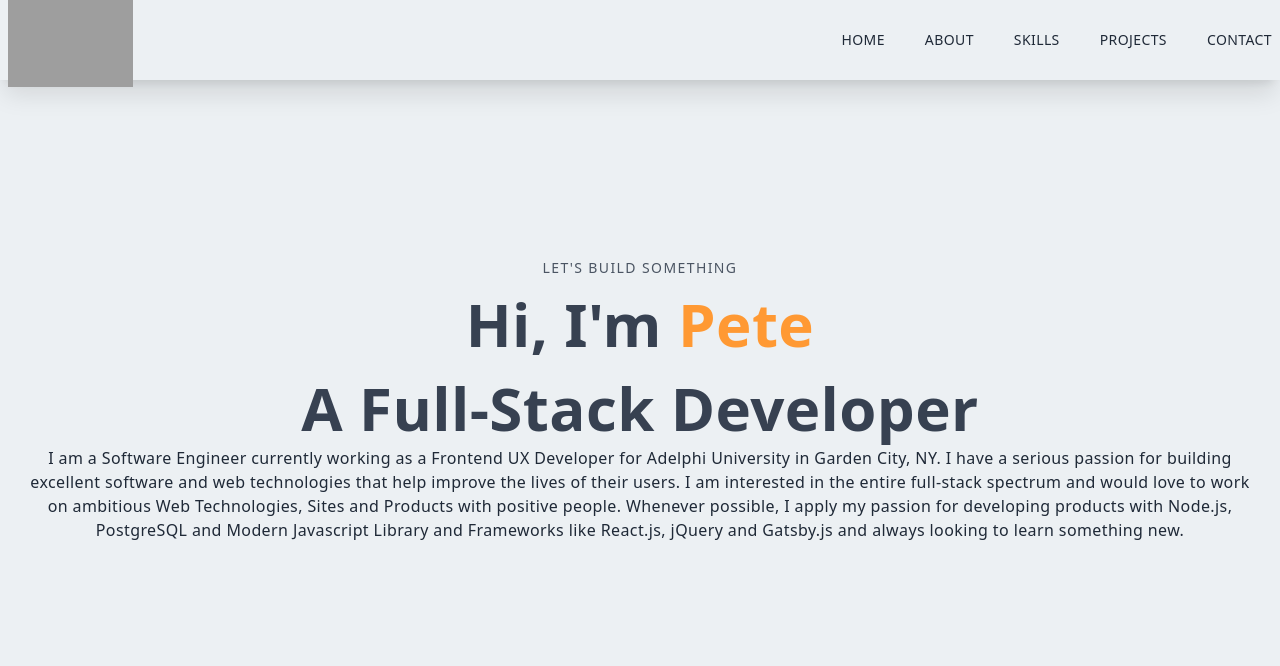
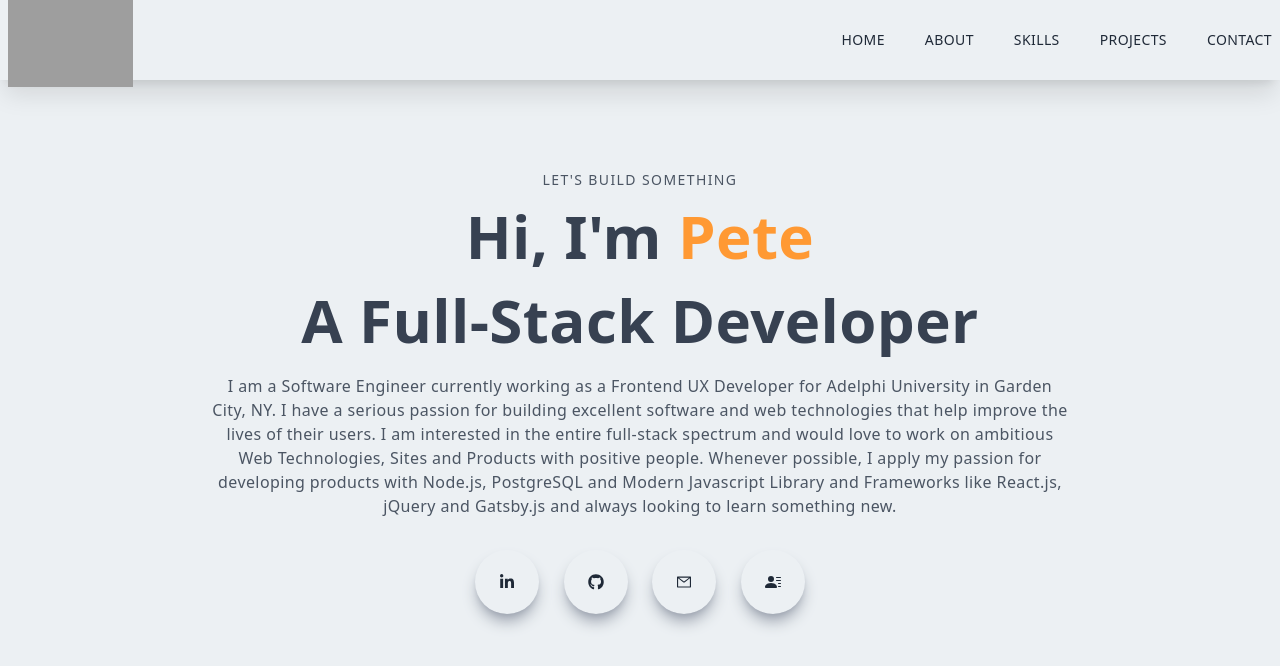
Before and after one commit to Pete-Sekesan/nextjs-portfolio-2023, a Next.js app: page / in a window 1280 px wide. Shown: the top 666 px of the page. Built offline with nearby package versions, Linux system fonts and the light colour scheme; grey boxes are pictures that could not be loaded.

Commit message:
Main component built out

```diff
--- a/components/Main.jsx
+++ b/components/Main.jsx
@@ -1,4 +1,7 @@
 import React from 'react'
+import { AiOutlineMail } from 'react-icons/ai'
+import { BsFillPersonLinesFill } from 'react-icons/bs'
+import { FaGithub, FaLinkedinIn } from 'react-icons/fa'
 
 function Main() {
   return (
@@ -8,10 +11,25 @@ function Main() {
                   <p className='uppercase text-sm tracking-widest text-gray-600'> Let's Build Something</p>
                   <h1 className='py-4 text-gray-700'> Hi, I'm <span className='text-[#ff9933]' >Pete</span></h1>
                   <h1 className='py-2 text-gray-700'>A Full-Stack Developer</h1>
-                  <p>I am a Software Engineer currently working as a Frontend UX Developer for Adelphi University in Garden City, NY.
+                  <p className='py-4 text-gray-600 max-w-[70%] m-auto'>I am a Software Engineer currently working as a Frontend UX Developer for Adelphi University in Garden City, NY.
                     I have a serious passion for building excellent software and web technologies that help improve the lives of their users.
                     I am interested in the entire full-stack spectrum and would love to work on ambitious Web Technologies, Sites and Products with positive people.
-                    Whenever possible, I apply my passion for developing products with Node.js, PostgreSQL and Modern Javascript Library and Frameworks  like React.js, jQuery and Gatsby.js  and always looking to learn something new.</p>
+                      Whenever possible, I apply my passion for developing products with Node.js, PostgreSQL and Modern Javascript Library and Frameworks  like React.js, jQuery and Gatsby.js  and always looking to learn something new.
+                  </p>
+                  <div className='flex items-center justify-between max-w-[330px] m-auto py-4'>
+                      <div className='rounded-full shadow-lg shadow-gray-400 p-6 cursor-pointer hover:scale-110 ease-in duration-300'>
+                          <FaLinkedinIn/>
+                      </div>
+                      <div className='rounded-full shadow-lg shadow-gray-400 p-6 cursor-pointer hover:scale-110 ease-in duration-300'>
+                          <FaGithub/>
+                      </div>
+                      <div className='rounded-full shadow-lg shadow-gray-400 p-6 cursor-pointer hover:scale-110 ease-in duration-300'>
+                          <AiOutlineMail/>
+                      </div>
+                      <div className='rounded-full shadow-lg shadow-gray-400 p-6 cursor-pointer hover:scale-110 ease-in duration-300'>
+                          <BsFillPersonLinesFill/>
+                      </div>
+                  </div>
               </div>
           </div>
     </div>
```
